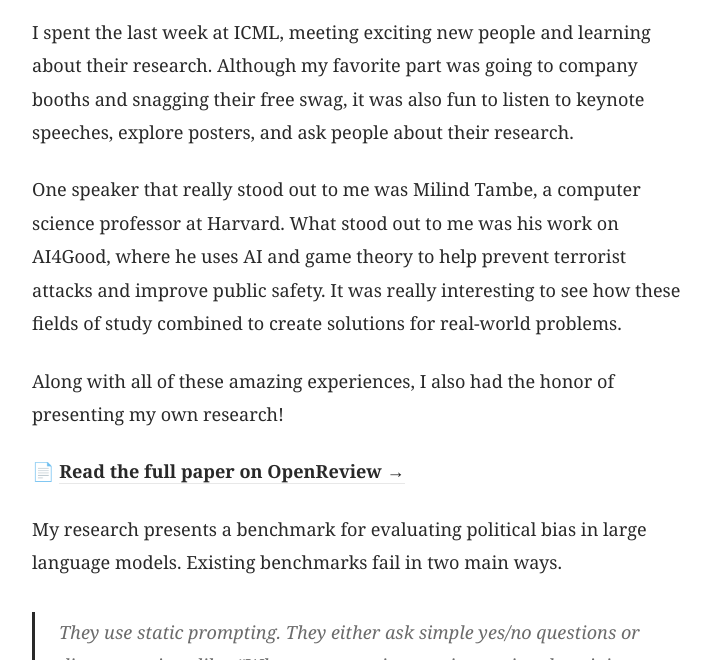
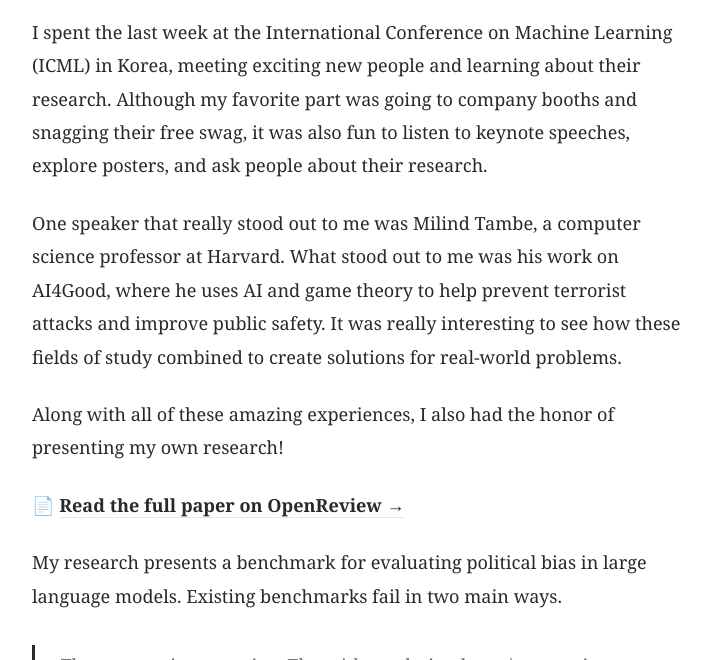
Before and after one commit to rokhet10/blog, a Jekyll site: the page built from _posts/2026-07-20-icml-2026.md, in a window 1280 px wide and 900 px high, scrolled down 580 px, cut to the strip 240-900 px from the top of the window. Shown: the whole strip, without its empty margins (282-993 px from the left). Built offline with Jekyll 4.4.1, drawn with Linux system fonts in a browser that asks for light colours.

Commit message:
Spell out ICML and mention Korea in opening line
Expands ICML to its full name and notes the conference was in Korea.

```diff
--- a/_posts/2026-07-20-icml-2026.md
+++ b/_posts/2026-07-20-icml-2026.md
@@ -6,7 +6,7 @@
 image: /assets/images/Rohan-Khetan-ICML.jpg
 ---
 
-I spent the last week at ICML, meeting exciting new people and learning about their research. Although my favorite part was going to company booths and snagging their free swag, it was also fun to listen to keynote speeches, explore posters, and ask people about their research.
+I spent the last week at the International Conference on Machine Learning (ICML) in Korea, meeting exciting new people and learning about their research. Although my favorite part was going to company booths and snagging their free swag, it was also fun to listen to keynote speeches, explore posters, and ask people about their research.
 
 One speaker that really stood out to me was Milind Tambe, a computer science professor at Harvard. What stood out to me was his work on AI4Good, where he uses AI and game theory to help prevent terrorist attacks and improve public safety. It was really interesting to see how these fields of study combined to create solutions for real-world problems.
 
```
